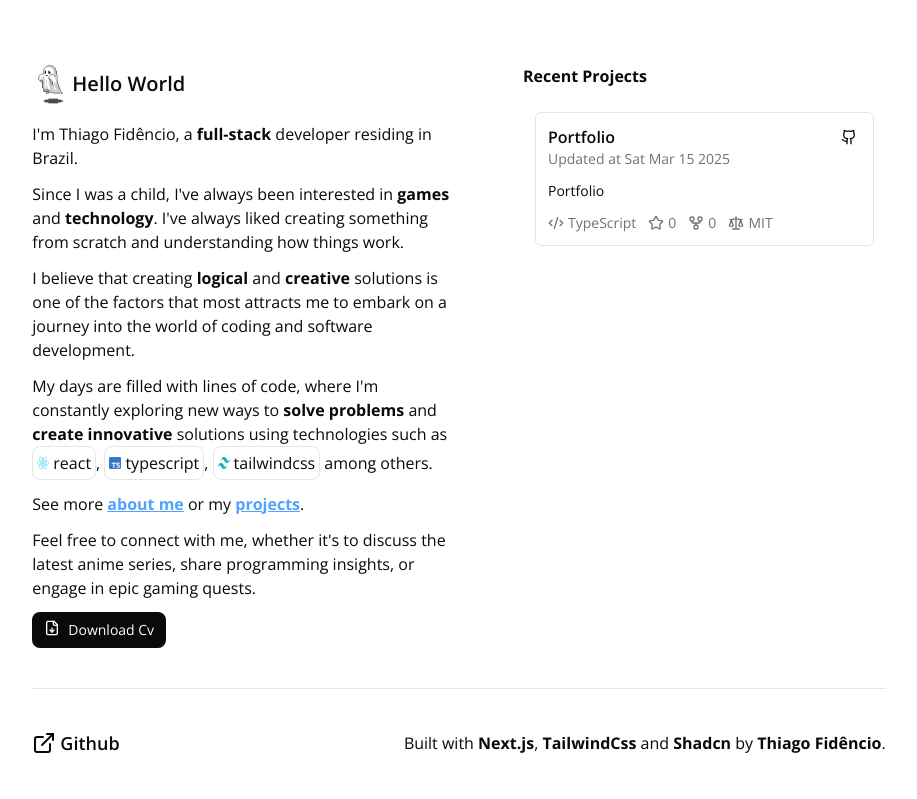
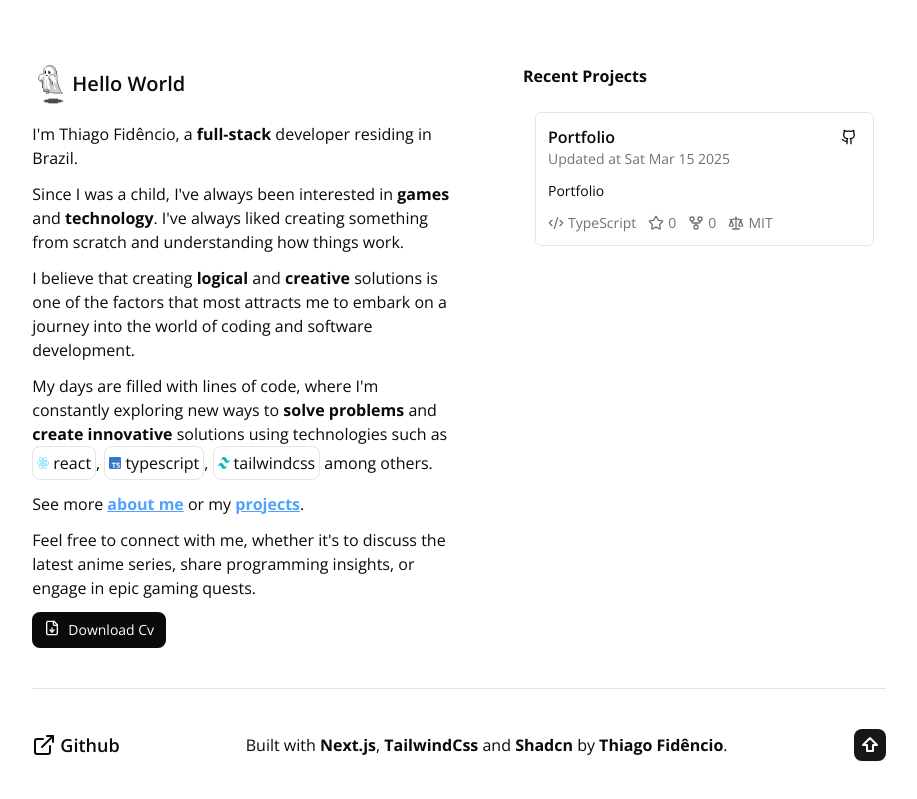
Before and after one commit to ythiago03/portfolio, a Next.js app: page / in a window 1280 px wide. Shown: the part 904-1703 px from the top of the page, without its empty margins (181-1098 px from the left). Built offline with nearby package versions, Linux system fonts and the light colour scheme; no server answers.

Commit message:
:sparkles: feat (Footer.tsx): add scroll to top button on footer

```diff
--- a/src/components/template/Footer.tsx
+++ b/src/components/template/Footer.tsx
@@ -1,5 +1,7 @@
-import { ExternalLink } from "lucide-react";
+import { ArrowBigUp, ExternalLink } from "lucide-react";
 import Link from "next/link";
+import { Button } from "../ui/button";
+import ScrollToTop from "./ScrollToTop";
 
 const Footer = () => {
 	return (
@@ -23,8 +25,9 @@ const Footer = () => {
 				>
 					Thiago Fidêncio
 				</Link>
-				.
+				.{" "}
 			</p>
+			<ScrollToTop />
 		</footer>
 	);
 };
```
